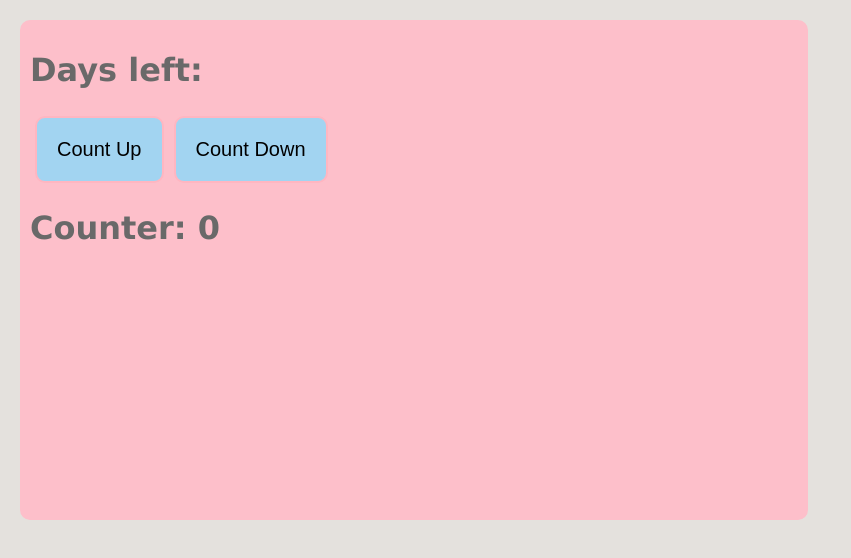
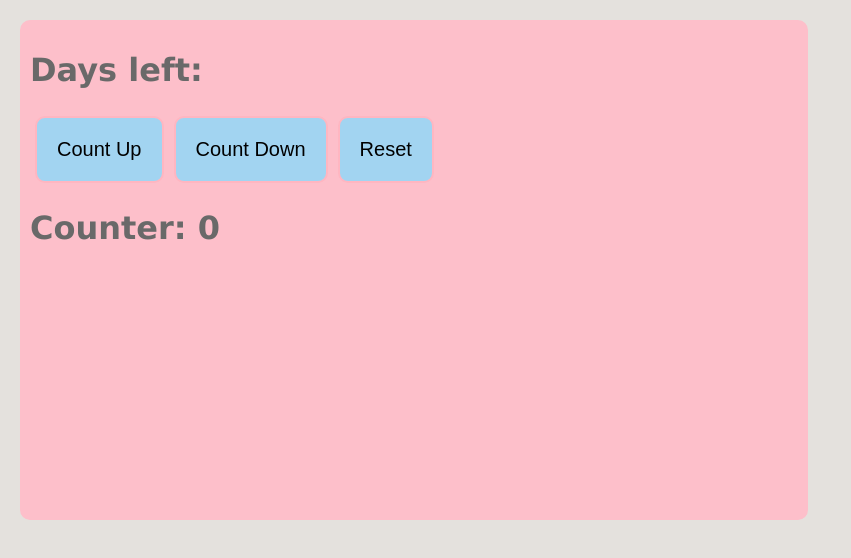
Before and after one commit to xani-dev/DailyCode, a React (Create React App) app in the folder May15th/test-app/: page / in a window 1280 px wide. Shown: the top 558 px of the page, without its empty margins (0-851 px from the left). Built offline with nearby package versions, Linux system fonts and the light colour scheme.

Commit message:
Adding useState Reset button

```diff
--- a/May15th/test-app/src/App.js
+++ b/May15th/test-app/src/App.js
@@ -4,17 +4,18 @@ import { Clicker } from './Clicker';
 import { Message } from './Message';
 
 function App() {
-
-	let[counter, setCounter]= useState(0);
+	let [counter, setCounter] = useState(0);
 
 	const onHandleClick = (direction) => {
-		if (direction === 'Up'){
-			setCounter(++counter)
+		if (direction === 'Up') {
+			setCounter(++counter);
+		} else if (direction === 'Down') {
+			setCounter(--counter);
 		} else {
-			setCounter(--counter)
+			setCounter((counter = 0));
 		}
-		console.log(direction)
-	}
+		console.log(direction);
+	};
 
 	return (
 		<div className='App'>
--- a/May15th/test-app/src/Clicker.js
+++ b/May15th/test-app/src/Clicker.js
@@ -17,6 +17,12 @@ export const Clicker = ({ onClicked }) => {
 			>
 				Count Down
 			</button>
+
+			<button
+			onClick={()=>{
+				onClicked('Reset');
+			}}
+			>Reset</button>
 		</div>
 	);
 };
```
